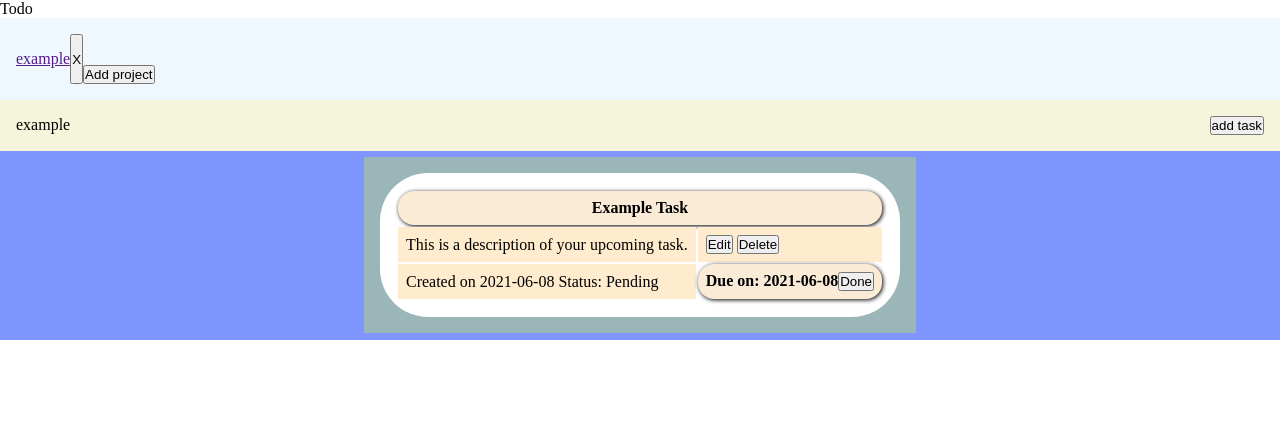
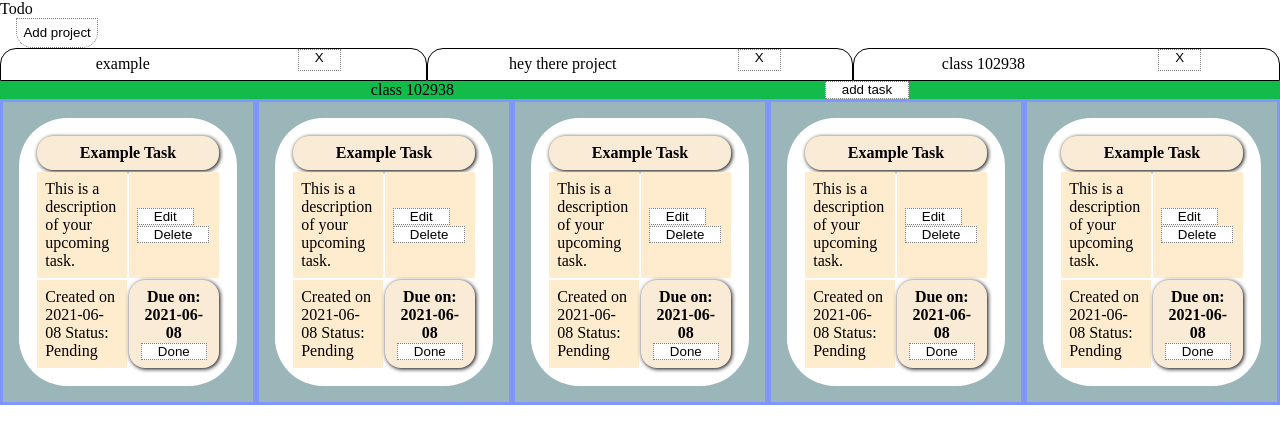
Before and after one commit to carloshrm/organize-self, a website built with webpack: page dist/index.html in a window 1280 px wide. Built offline with nearby package versions, Linux system fonts and the light colour scheme.

Commit message:
redesign progress

```diff
--- a/src/dom.js
+++ b/src/dom.js
@@ -6,7 +6,6 @@ const dom = {
   projectTaskContainer: document.getElementById("project_container"),
   projectAddForm: document.getElementById("add_project_container"),
   projectAddNameIn: document.getElementById("project_name_form"),
-  projectLinks: document.querySelectorAll("a"),
   projectTitle: document.getElementById("project_title"),
   addTaskButton: document.getElementById("add_task"),
   addTaskForm: document.getElementById("add_task_container"),
@@ -48,15 +47,15 @@ const dom = {
     dom.taskShelf.appendChild(singleTask);
   },
   appendProject: (id) => {
-    const myProject = document.createElement("a");
-    myProject.href = "";
-    myProject.dataset.project = id;
-    myProject.innerText = `${Project.myProjects[id].projectName}`;
-    myProject.addEventListener("click", Project.swapProject);
-    dom.projectShelf.appendChild(myProject);
-    dom.projectShelf.appendChild(dom.makeProjectDeleteButton(id));
+    const projTab = document.createElement("div");
+    projTab.className = "project_tab";
+    projTab.dataset.project = id;
+    projTab.innerHTML = `<p>${Project.myProjects[id].projectName}</p>`;
+    projTab.addEventListener("click", Project.swapProject);
+    projTab.appendChild(dom.makeProjectDeleteButton(id));
+    dom.projectShelf.appendChild(projTab);
     dom.projectAddNameIn.value = "";
-    myProject.click();
+    projTab.click();
   },
   makeProjectDeleteButton: (id) => {
     const deleteButton = document.createElement("button");
--- a/src/index.js
+++ b/src/index.js
@@ -25,8 +25,11 @@ function listeners() {
   document
     .getElementById("cancel_task")
     .addEventListener("click", dom.taskFormVisibility);
-  dom.projectLinks.forEach((a) => a.addEventListener("click", swapProject));
+  dom.projectShelf
+    .querySelectorAll("p")
+    .forEach((a) => a.addEventListener("click", swapProject));
 }
-console.log(dom);
 listeners();
 Project.newProject("", "example");
+Project.newProject("", "hey there project");
+Project.newProject("", "class 102938");
--- a/src/project.js
+++ b/src/project.js
@@ -27,6 +27,10 @@ class Project {
       0
     );
     project.addTask(defaultTask);
+    project.addTask(defaultTask);
+    project.addTask(defaultTask);
+    project.addTask(defaultTask);
+    project.addTask(defaultTask);
     Project.myProjects[Project.idCount] = project;
     dom.appendProject(Project.idCount);
     dom.projectFormVisibility();
```
Also changed, not shown: dist/index.html, dist/main.js, dist/style.css.
